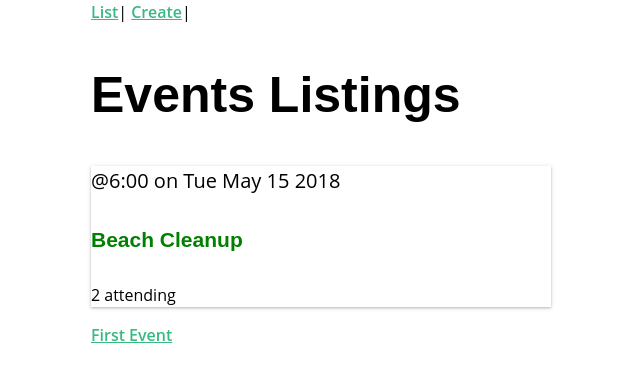
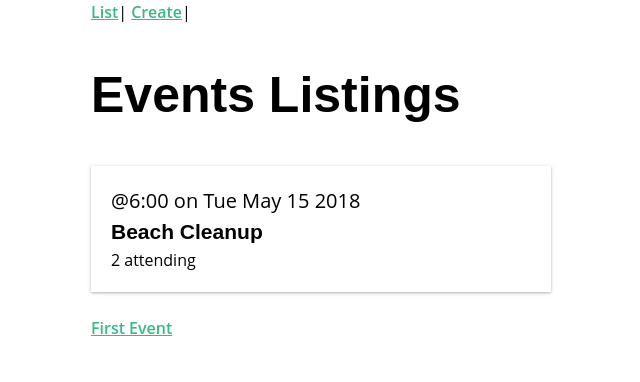
Before and after one commit to dlopez079/Real-World-Vue, a Vue app: page / in a window 1280 px wide. Shown: the top 382 px of the page, without its empty margins (319-959 px from the left). Built offline with nearby package versions, Linux system fonts and the light colour scheme.

Commit message:
Added styles for component in EventCard.vue

```diff
--- a/src/components/EventCard.vue
+++ b/src/components/EventCard.vue
@@ -27,7 +27,24 @@ export default {
 </script>
 
 <style lang="css" scoped>
-h4 {
-	color: green;
+.event-card {
+	padding: 20px;
+	margin-bottom: 24px;
+	transition: all 0.2s linear;
+	cursor: pointer;
+}
+.event-card:hover {
+	transform: scale(1.01);
+	box-shadow: 0 3px 12px 0 rgba(0, 0, 0, 0.2),
+		0 1px 15px 0 rgba(0, 0, 0, 0.19);
+}
+.event-card > .title {
+	margin: 0;
+}
+
+.event-link {
+	color: black;
+	text-decoration: none;
+	font-weight: 100;
 }
 </style>
```
